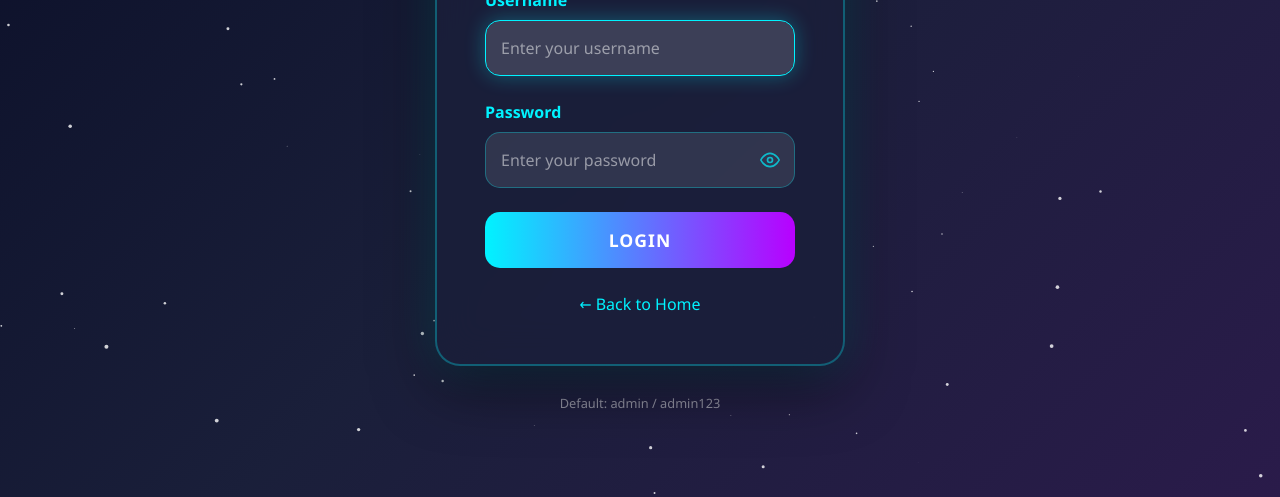
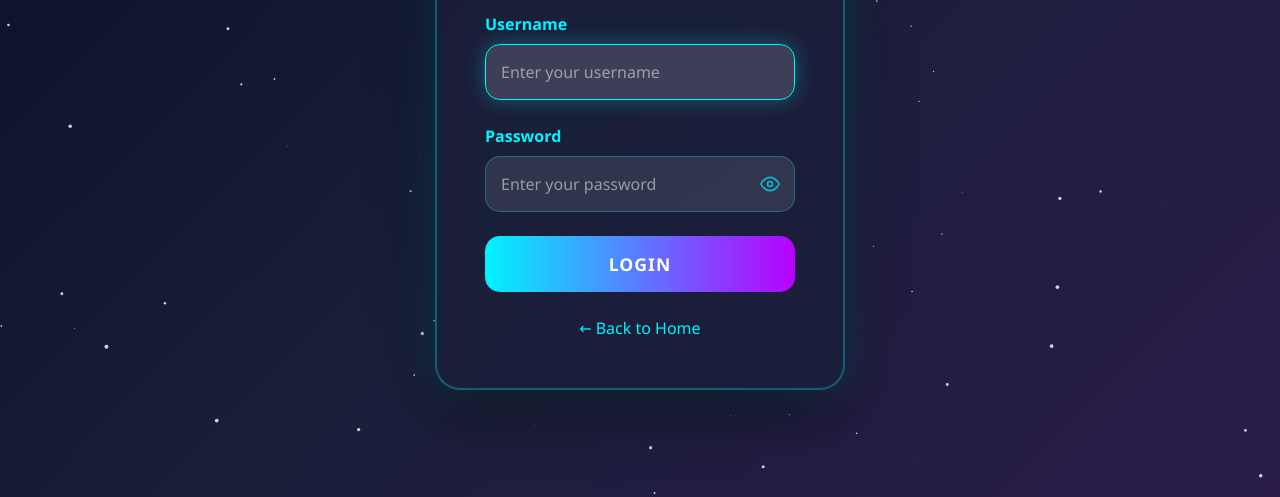
Before and after one commit to vmihiranga/space-alone, a website: page frontend/login.html in a window 1280 px wide. Shown: the part 303-800 px from the top of the page. Drawn offline with nearby package versions, Linux system fonts and the light colour scheme; no server answers.

Commit message:
Update login.html

```diff
--- a/frontend/login.html
+++ b/frontend/login.html
@@ -253,9 +253,6 @@
             </div>
         </div>
 
-        <div class="text-center mt-4" style="color: rgba(255, 255, 255, 0.5);">
-            <small>Default: admin / admin123</small>
-        </div>
     </div>
 
 
```
